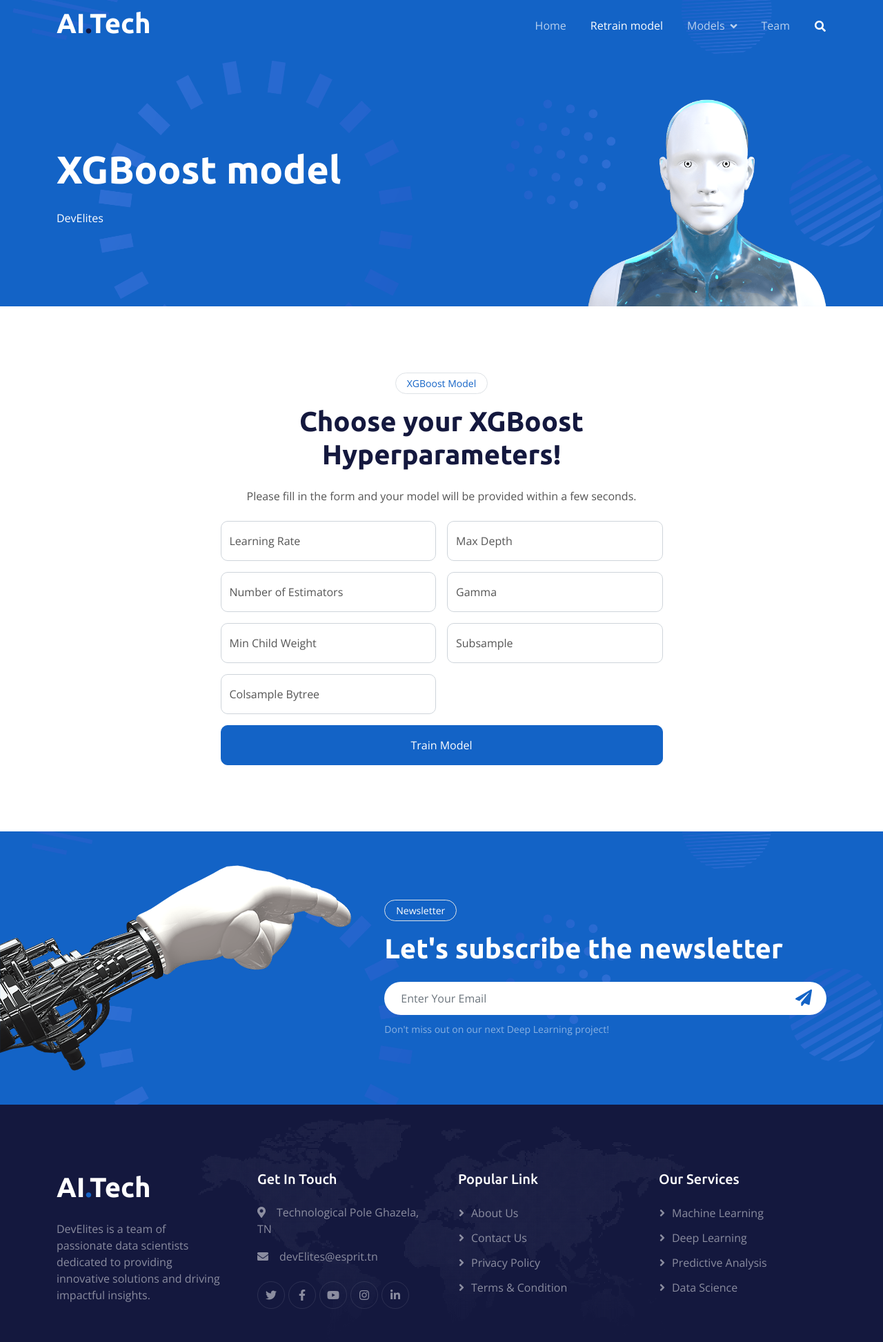
After one commit to Leila222/MLops, a Flask app: page /xgbretrain in a window 1280 px wide. The commit adds this page. Shown: the whole page at 69% size. Run offline with Flask 3, Linux system fonts and the light colour scheme; parts of the project's set-up code (start-up, migrations or seed data) failed here and were passed over; some libraries are stand-ins or nearby versions.

Commit message:
added retrain model function to the front

```diff
--- a/app/routes.py
+++ b/app/routes.py
@@ -1,16 +1,25 @@
-from flask import request,  render_template, jsonify
+import os
 import joblib
-import numpy as np
 import pandas as pd
+from flask import Flask, request, render_template, jsonify
+from model_pipeline import retrain_model  # Import retrain function
 
-model = joblib.load('models/xgboost_model.pkl')
-scaler = joblib.load('data/scaler.pkl')
+app = Flask(__name__)
+
+# Define directories
+DATA_DIR = "data/"
+MODEL_DIR = "models/"
+RETRAINED_MODEL_PATH = os.path.join(MODEL_DIR, "xgb_retrained.pkl")
+
+# Load initial model and scaler
+model = joblib.load(os.path.join(MODEL_DIR, "xgboost_model.pkl"))
+model1 = joblib.load(os.path.join(MODEL_DIR, "xgboost_retrained.pkl"))
+scaler = joblib.load(os.path.join(DATA_DIR, "scaler.pkl"))
 
 def configure_routes(app):
+    """ Configures all Flask routes for the application """
+
     @app.route('/')
-    def default():
-        return render_template('home.html')
-
     @app.route('/home')
     def home():
         return render_template('home.html')
@@ -23,38 +32,95 @@ def configure_routes(app):
     def xgb_open():
         return render_template('xgboost.html')
 
+    @app.route('/xgbretrain')
+    def xgbretrain():
+        return render_template('retrain.html')
 
     @app.route('/predict', methods=['POST'])
     def predict():
+        model_name = request.form.get('model_selector')
 
-        international_plan = int(request.form['international_plan'])
-        number_vmail_messages = float(request.form['number_vmail_messages'])
-        total_day_minutes = float(request.form['total_day_minutes'])
-        total_eve_minutes = float(request.form['total_eve_minutes'])
-        total_night_minutes = float(request.form['total_night_minutes'])
-        total_intl_minutes = float(request.form['total_intl_minutes'])
-        total_intl_calls = int(request.form['total_intl_calls'])
-        customer_service_calls = int(request.form['customer_service_calls'])
-
-        data = {
-            'International plan': [international_plan],
-            'Number vmail messages': [number_vmail_messages],
-            'Total day minutes': [total_day_minutes],
-            'Total eve minutes': [total_eve_minutes],
-            'Total night minutes': [total_night_minutes],
-            'Total intl minutes': [total_intl_minutes],
-            'Total intl calls': [total_intl_calls],
-            'Customer service calls': [customer_service_calls]
+        # Get input from form
+        input_data = {
+            'International plan': [int(request.form['international_plan'])],
+            'Number vmail messages': [float(request.form['number_vmail_messages'])],
+            'Total day minutes': [float(request.form['total_day_minutes'])],
+            'Total eve minutes': [float(request.form['total_eve_minutes'])],
+            'Total night minutes': [float(request.form['total_night_minutes'])],
+            'Total intl minutes': [float(request.form['total_intl_minutes'])],
+            'Total intl calls': [int(request.form['total_intl_calls'])],
+            'Customer service calls': [int(request.form['customer_service_calls'])]
         }
 
-        input_df = pd.DataFrame(data)
-
+        # Convert to DataFrame and scale
+        input_df = pd.DataFrame(input_data)
         input_df = scaler.transform(input_df)
 
-        prediction = model.predict(input_df)
+        try:
+            # Make prediction based on the selected model
+            if model_name == 'xgboost':
+                prediction = model.predict(input_df)
+            elif model_name == 'xgboost1':
+                prediction = model1.predict(input_df)
+            else:
+                return jsonify({'result': 'Invalid model selection!'}), 400
 
-        if prediction == 0:
-            result = "The customer will not churn."
-        else:
-            result = "The customer is likely to churn."
-        return jsonify({'result': result})
+            # Determine the result based on prediction
+            result = "The customer will not churn." if prediction == 0 else "The customer is likely to churn."
+            return jsonify({'result': result})
+
+        except Exception as e:
+            return jsonify({'error': str(e), 'success': False})
+
+    @app.route('/retrain', methods=['POST'])
+    def retrain():
+        """Retrains the model with user-specified hyperparameters"""
+        try:
+            # Check if preprocessed data exists
+            data_files = ["X_train.pkl", "X_test.pkl", "y_train.pkl", "y_test.pkl"]
+            missing_files = [f for f in data_files if not os.path.exists(os.path.join(DATA_DIR, f))]
+
+            if missing_files:
+                return jsonify({'message': 'No prepared data found!', 'success': False})
+
+            # Load the preprocessed datasets
+            X_train = joblib.load(os.path.join(DATA_DIR, "X_train.pkl"))
+            X_test = joblib.load(os.path.join(DATA_DIR, "X_test.pkl"))
+            y_train = joblib.load(os.path.join(DATA_DIR, "y_train.pkl"))
+            y_test = joblib.load(os.path.join(DATA_DIR, "y_test.pkl"))
+
+            # Extract hyperparameters from request
+            params = request.json
+            learning_rate = float(params.get("learning_rate", 0.1))
+            max_depth = int(params.get("max_depth", 3))
+            n_estimators = int(params.get("n_estimators", 100))
+            subsample = float(params.get("subsample", 1.0))
+            colsample_bytree = float(params.get("colsample_bytree", 1.0))
+            gamma = float(params.get("gamma", 0))
+            min_child_weight = float(params.get("min_child_weight", 1))
+
+            # Retrain the model
+            model, best_params, metrics = retrain_model(
+                X_train, X_test, y_train, y_test,
+                learning_rate=learning_rate, max_depth=max_depth,
+                n_estimators=n_estimators, subsample=subsample,
+                colsample_bytree=colsample_bytree, gamma=gamma,
+                min_child_weight=min_child_weight,
+                retrained_model_path=RETRAINED_MODEL_PATH
+            )
+
+            if model is None:
+                return jsonify({'message': 'Training failed.', 'success': False})
+
+            return jsonify({
+                'message': 'Model retrained successfully!',
+                'accuracy': metrics.get("accuracy", 0),
+                'success': True
+            })
+
+        except Exception as e:
+            return jsonify({'message': str(e), 'success': False})
+
+if __name__ == "__main__":
+    configure_routes(app)
+    app.run(debug=True)
--- a/templates/home.html
+++ b/templates/home.html
@@ -57,6 +57,7 @@
                 <div class="collapse navbar-collapse" id="navbarCollapse">
                     <div class="navbar-nav ms-auto">
                         <a href="#" class="nav-item nav-link  active">Home</a>
+                        <a href="{{ url_for('xgbretrain') }}" class="nav-item nav-link">Retrain model</a>
                         <div class="nav-item dropdown">
                             <a href="#" class="nav-link dropdown-toggle" data-bs-toggle="dropdown">Models</a>
                             <div class="dropdown-menu bg-light mt-2">
--- /dev/null
+++ b/templates/retrain.html
@@ -0,0 +1,328 @@
+<!DOCTYPE html>
+<html lang="en">
+
+<head>
+    <meta charset="utf-8">
+    <title>ML.Tech - Churn Prediction</title>
+    <meta content="width=device-width, initial-scale=1.0" name="viewport">
+    <meta content="" name="keywords">
+    <meta content="" name="description">
+
+    <!-- Favicon -->
+    <link href="{{ url_for('static', filename='img/logo.png') }}" rel="icon">
+
+    <!-- Google Web Fonts -->
+    <link rel="preconnect" href="https://fonts.googleapis.com">
+    <link rel="preconnect" href="https://fonts.gstatic.com" crossorigin>
+    <link href="https://fonts.googleapis.com/css2?family=Open+Sans:wght@400;600&family=Ubuntu:wght@500;700&display=swap"
+        rel="stylesheet">
+
+    <!-- Icon Font Stylesheet -->
+    <link href="https://cdnjs.cloudflare.com/ajax/libs/font-awesome/5.10.0/css/all.min.css" rel="stylesheet">
+    <link href="https://cdn.jsdelivr.net/npm/bootstrap-icons@1.4.1/font/bootstrap-icons.css" rel="stylesheet">
+
+    <!-- Libraries Stylesheet -->
+    <link href="{{ url_for('static', filename='lib/animate/animate.min.css') }}" rel="stylesheet">
+    <link href="{{ url_for('static', filename='lib/owlcarousel/assets/owl.carousel.min.css') }}" rel="stylesheet">
+
+    <!-- Customized Bootstrap Stylesheet -->
+    <link href="{{ url_for('static', filename='css/bootstrap.min.css') }}" rel="stylesheet">
+
+    <!-- Template Stylesheet -->
+    <link href="{{ url_for('static', filename='css/style.css') }}" rel="stylesheet">
+</head>
+<body>
+    <!-- Spinner Start -->
+    <div id="spinner"
+        class="show bg-white position-fixed translate-middle w-100 vh-100 top-50 start-50 d-flex align-items-center justify-content-center">
+        <div class="spinner-grow text-primary" style="width: 3rem; height: 3rem;" role="status">
+            <span class="sr-only">Loading...</span>
+        </div>
+    </div>
+    <!-- Spinner End -->
+
+
+    <!-- Navbar Start -->
+    <div class="container-fluid sticky-top">
+        <div class="container">
+            <nav class="navbar navbar-expand-lg navbar-dark p-0">
+                <a href="#" class="navbar-brand">
+                    <h1 class="text-white">AI<span class="text-dark">.</span>Tech</h1>
+                </a>
+                <button type="button" class="navbar-toggler ms-auto me-0" data-bs-toggle="collapse"
+                    data-bs-target="#navbarCollapse">
+                    <span class="navbar-toggler-icon"></span>
+                </button>
+                <div class="collapse navbar-collapse" id="navbarCollapse">
+                    <div class="navbar-nav ms-auto">
+                        <a href="{{ url_for('home') }}" class="nav-item nav-link">Home</a>
+                        <a href="#" class="nav-item nav-link active">Retrain model</a>
+                        <div class="nav-item dropdown">
+                            <a href="#" class="nav-link dropdown-toggle" data-bs-toggle="dropdown">Models</a>
+                            <div class="dropdown-menu bg-light mt-2">
+                                <a href="{{ url_for('xgb_open') }}" class="dropdown-item">XGBoost</a>
+
+                            </div>
+                        </div>
+                        <a href="{{ url_for('team') }}" class="nav-item nav-link">Team</a>
+                    </div>
+                    <butaton type="button" class="btn text-white p-0 d-none d-lg-block" data-bs-toggle="modal"
+                        data-bs-target="#searchModal"><i class="fa fa-search"></i></butaton>
+                </div>
+            </nav>
+        </div>
+    </div>
+    <!-- Navbar End -->
+
+
+    <!-- Hero Start -->
+    <div class="container-fluid pt-5 bg-primary hero-header">
+        <div class="container pt-5">
+            <div class="row g-5 pt-5">
+                <div class="col-lg-6 align-self-center text-center text-lg-start mb-lg-5">
+                    <h1 class="display-4 text-white mb-4 animated slideInRight">XGBoost model</h1>
+                    <nav aria-label="breadcrumb">
+                        <ol class="breadcrumb justify-content-center justify-content-lg-start mb-0">
+                            <li class="breadcrumb-item text-white active" aria-current="page">DevElites</li>
+                        </ol>
+                    </nav>
+                </div>
+                <div class="col-lg-6 align-self-end text-center text-lg-end">
+                    <img class="img-fluid" src="{{ url_for('static', filename='img/hero-img.png') }}" alt="Hero Image" style="max-height: 300px;">
+                </div>
+            </div>
+        </div>
+    </div>
+    <!-- Hero End -->
+
+   <!-- Form -->
+<div class="container-fluid py-5">
+    <div class="container py-5">
+        <div class="mx-auto text-center wow fadeIn" data-wow-delay="0.1s" style="max-width: 500px;">
+            <div class="btn btn-sm border rounded-pill text-primary px-3 mb-3">XGBoost Model</div>
+            <h1 class="mb-4">Choose your XGBoost Hyperparameters!</h1>
+        </div>
+        <div class="row justify-content-center">
+            <div class="col-lg-7">
+                <p class="text-center mb-4">Please fill in the form and your model will be provided within a few seconds.</p>
+                <div class="wow fadeIn" data-wow-delay="0.3s">
+        <form id="retrainForm">
+            <div class="row g-3">
+
+                <!-- Learning Rate -->
+                <div class="col-md-6">
+                <div class="form-floating">
+                <input type="number" step="0.01" class="form-control" id="learning_rate" name="learning_rate" placeholder="Learning Rate" required>
+                    <label for="learning_rate">Learning Rate</label>
+
+                </div> </div>
+
+                <!-- Max Depth -->
+                <div class="col-md-6">
+                <div class="form-floating">
+                <input type="number" class="form-control" id="max_depth" name="max_depth" placeholder="Max Depth" required>
+                    <label for="max_depth" >Max Depth</label>
+
+                </div> </div>
+
+                <!-- Number of Estimators -->
+                <div class="col-md-6">
+                <div class="form-floating">
+                <input type="number" class="form-control" id="n_estimators" name="n_estimators" placeholder="Number of Estimators" required>
+                    <label for="n_estimators">Number of Estimators</label>
+
+                </div> </div>
+
+                <!-- Gamma -->
+                <div class="col-md-6">
+                <div class="form-floating">
+                <input type="number" step="0.01" class="form-control" id="gamma" name="gamma" placeholder="Gamma" required>
+                    <label for="gamma">Gamma</label>
+
+                </div> </div>
+
+                <!-- Min Child Weight -->
+                <div class="col-md-6">
+                <div class="form-floating">
+                <input type="number" step="0.1" class="form-control" id="min_child_weight" name="min_child_weight" placeholder="Min Child Weight" required>
+                    <label for="min_child_weight">Min Child Weight</label>
+
+                </div> </div>
+
+                <!-- Subsample -->
+                <div class="col-md-6">
+                <div class="form-floating">
+                <input type="number" step="0.01" class="form-control" id="subsample" name="subsample" placeholder="Subsample" required>
+                    <label for="subsample">Subsample</label>
+
+                </div> </div>
+
+                <!-- Colsample Bytree -->
+                <div class="col-md-6">
+                <div class="form-floating">
+                <input type="number" step="0.01" class="form-control" id="colsample_bytree" name="colsample_bytree" placeholder="Colsample Bytree" required>
+                    <label for="colsample_bytree">Colsample Bytree</label>
+
+                </div> </div>
+
+                <!-- Submit Button -->
+                <div class="col-12">
+                    <button type="button" class="btn btn-primary w-100 py-3" id="trainModelBtn">Train Model</button>
+                </div>
+            </div>
+        </form>
+                </div>
+            </div>
+        </div>
+    </div>
+</div>
+
+    <script>
+document.getElementById("trainModelBtn").addEventListener("click", function() {
+    let formData = new FormData(document.getElementById("retrainForm"));
+    let jsonData = {};
+    formData.forEach((value, key) => jsonData[key] = value);
+
+    Swal.fire({
+        title: "Training...",
+        text: "Please wait while the model is being retrained.",
+        allowOutsideClick: false,
+        didOpen: () => Swal.showLoading()
+    });
+
+    fetch('/retrain', {
+        method: 'POST',
+        body: JSON.stringify(jsonData),
+        headers: { 'Content-Type': 'application/json' }
+    })
+    .then(response => response.json())
+    .then(data => {
+        Swal.fire({
+            title: data.success ? "Training Complete" : "Training Failed",
+            text: data.message + (data.success ? `\nAccuracy: ${data.accuracy.toFixed(5)}` : ""),
+            icon: data.success ? "success" : "error"
+        });
+    })
+    .catch(error => {
+        Swal.fire({
+            title: "Error",
+            text: "Something went wrong! " + error,
+            icon: "error"
+        });
+    });
+});
+</script>
+
+
+    <!-- Full Screen Search Start -->
+    <div class="modal fade" id="searchModal" tabindex="-1">
+        <div class="modal-dialog modal-fullscreen">
+            <div class="modal-content" style="background: rgba(20, 24, 62, 0.7);">
+                <div class="modal-header border-0">
+                    <button type="button" class="btn btn-square bg-white btn-close" data-bs-dismiss="modal"
+                        aria-label="Close"></button>
+                </div>
+                <div class="modal-body d-flex align-items-center justify-content-center">
+                    <div class="input-group" style="max-width: 600px;">
+                        <input type="text" class="form-control bg-transparent border-light p-3"
+                            placeholder="Type search keyword">
+                        <button class="btn btn-light px-4"><i class="bi bi-search"></i></button>
+                    </div>
+                </div>
+            </div>
+        </div>
+    </div>
+    <!-- Full Screen Search End -->
+
+
+
+
+
+    <!-- Newsletter Start -->
+    <div class="container-fluid bg-primary newsletter py-5">
+        <div class="container">
+            <div class="row g-5 align-items-center">
+                <div class="col-md-5 ps-lg-0 pt-5 pt-md-0 text-start wow fadeIn" data-wow-delay="0.3s">
+                    <img class="img-fluid" src="{{ url_for('static', filename='img/newsletter.png') }}" alt="">
+                </div>
+                <div class="col-md-7 py-5 newsletter-text wow fadeIn" data-wow-delay="0.5s">
+                    <div class="btn btn-sm border rounded-pill text-white px-3 mb-3">Newsletter</div>
+                    <h1 class="text-white mb-4">Let's subscribe the newsletter</h1>
+                    <div class="position-relative w-100 mt-3 mb-2">
+                        <input class="form-control border-0 rounded-pill w-100 ps-4 pe-5" type="text"
+                            placeholder="Enter Your Email" style="height: 48px;">
+                        <button type="button" class="btn shadow-none position-absolute top-0 end-0 mt-1 me-2"><i
+                                class="fa fa-paper-plane text-primary fs-4"></i></button>
+                    </div>
+                    <small class="text-white-50">Don't miss out on our next Deep Learning project!</small>
+                </div>
+            </div>
+        </div>
+    </div>
+    <!-- Newsletter End -->
+
+
+    <!-- Footer Start -->
+    <div class="container-fluid bg-dark text-white-50 footer pt-5">
+        <div class="container py-5">
+            <div class="row g-5">
+                <div class="col-md-6 col-lg-3 wow fadeIn" data-wow-delay="0.1s">
+                    <a href="#" class="d-inline-block mb-3">
+                        <h1 class="text-white">AI<span class="text-primary">.</span>Tech</h1>
+                    </a>
+                    <p class="mb-0">DevElites is a team of passionate data scientists dedicated to providing innovative solutions and driving impactful insights.</p>
+
+                </div>
+                <div class="col-md-6 col-lg-3 wow fadeIn" data-wow-delay="0.3s">
+                    <h5 class="text-white mb-4">Get In Touch</h5>
+                    <p><i class="fa fa-map-marker-alt me-3"></i>Technological Pole Ghazela, TN</p>
+                    <p><i class="fa fa-envelope me-3"></i>devElites@esprit.tn</p>
+                    <div class="d-flex pt-2">
+                        <a class="btn btn-outline-light btn-social" href=""><i class="fab fa-twitter"></i></a>
+                        <a class="btn btn-outline-light btn-social" href=""><i class="fab fa-facebook-f"></i></a>
+                        <a class="btn btn-outline-light btn-social" href=""><i class="fab fa-youtube"></i></a>
+                        <a class="btn btn-outline-light btn-social" href=""><i class="fab fa-instagram"></i></a>
+                        <a class="btn btn-outline-light btn-social" href=""><i class="fab fa-linkedin-in"></i></a>
+                    </div>
+                </div>
+                <div class="col-md-6 col-lg-3 wow fadeIn" data-wow-delay="0.5s">
+                    <h5 class="text-white mb-4">Popular Link</h5>
+                    <a class="btn btn-link" href="">About Us</a>
+                    <a class="btn btn-link" href="">Contact Us</a>
+                    <a class="btn btn-link" href="">Privacy Policy</a>
+                    <a class="btn btn-link" href="">Terms & Condition</a>
+                </div>
+                <div class="col-md-6 col-lg-3 wow fadeIn" data-wow-delay="0.7s">
+                    <h5 class="text-white mb-4">Our Services</h5>
+                    <a class="btn btn-link" href="">Machine Learning</a>
+                    <a class="btn btn-link" href="">Deep Learning</a>
+                    <a class="btn btn-link" href="">Predictive Analysis</a>
+                    <a class="btn btn-link" href="">Data Science</a>
+                </div>
+            </div>
+        </div>
+
+    </div>
+    <!-- Footer End -->
+
+
+    <!-- Back to Top -->
+    <a href="#" class="btn btn-lg btn-primary btn-lg-square back-to-top pt-2"><i class="bi bi-arrow-up"></i></a>
+
+
+    <script src="https://cdn.jsdelivr.net/npm/sweetalert2@10"></script>
+
+    <!-- JavaScript Libraries -->
+    <script src="https://ajax.googleapis.com/ajax/libs/jquery/3.6.1/jquery.min.js"></script>
+    <script src="https://cdn.jsdelivr.net/npm/bootstrap@5.0.0/dist/js/bootstrap.bundle.min.js"></script>
+    <script src="{{ url_for('static', filename='lib/wow/wow.min.js') }}"></script>
+    <script src="{{ url_for('static', filename='lib/easing/easing.min.js') }}"></script>
+    <script src="{{ url_for('static', filename='lib/waypoints/waypoints.min.js') }}"></script>
+    <script src="{{ url_for('static', filename='lib/counterup/counterup.min.js') }}"></script>
+    <script src="{{ url_for('static', filename='lib/owlcarousel/owl.carousel.min.js') }}"></script>
+
+    <!-- Template Javascript -->
+    <script src="{{ url_for('static', filename='js/main.js') }}"></script>
+</body>
+
+</html>
--- a/templates/team.html
+++ b/templates/team.html
@@ -57,6 +57,7 @@
                 <div class="collapse navbar-collapse" id="navbarCollapse">
                     <div class="navbar-nav ms-auto">
                         <a href="{{ url_for('home') }}" class="nav-item nav-link">Home</a>
+                        <a href="{{ url_for('xgbretrain') }}" class="nav-item nav-link">Retrain model</a>
                         <div class="nav-item dropdown">
                             <a href="#" class="nav-link dropdown-toggle" data-bs-toggle="dropdown">Models</a>
                             <div class="dropdown-menu bg-light mt-2">
```
Also changed, not shown: templates/xgboost.html (+16 -1 lines).
